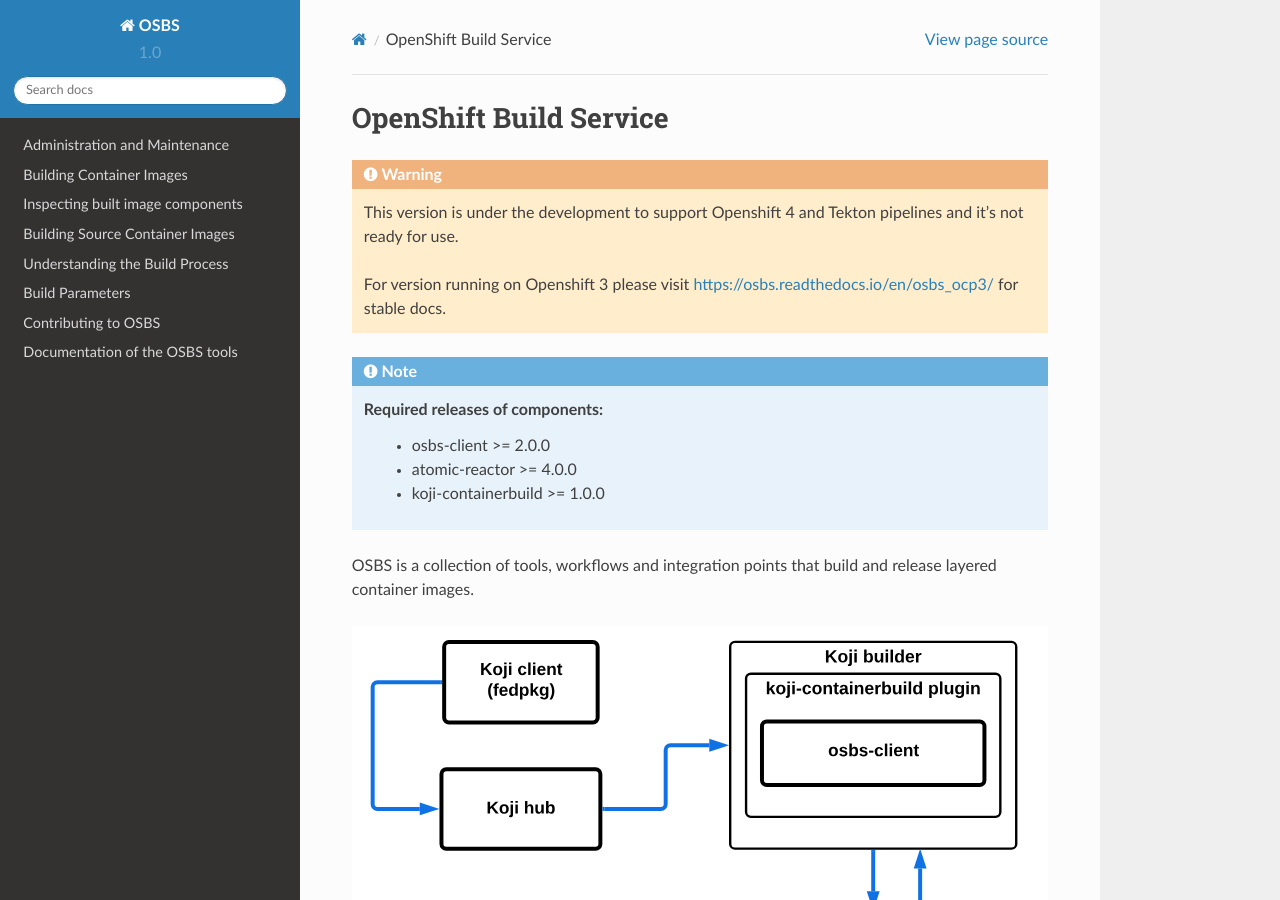
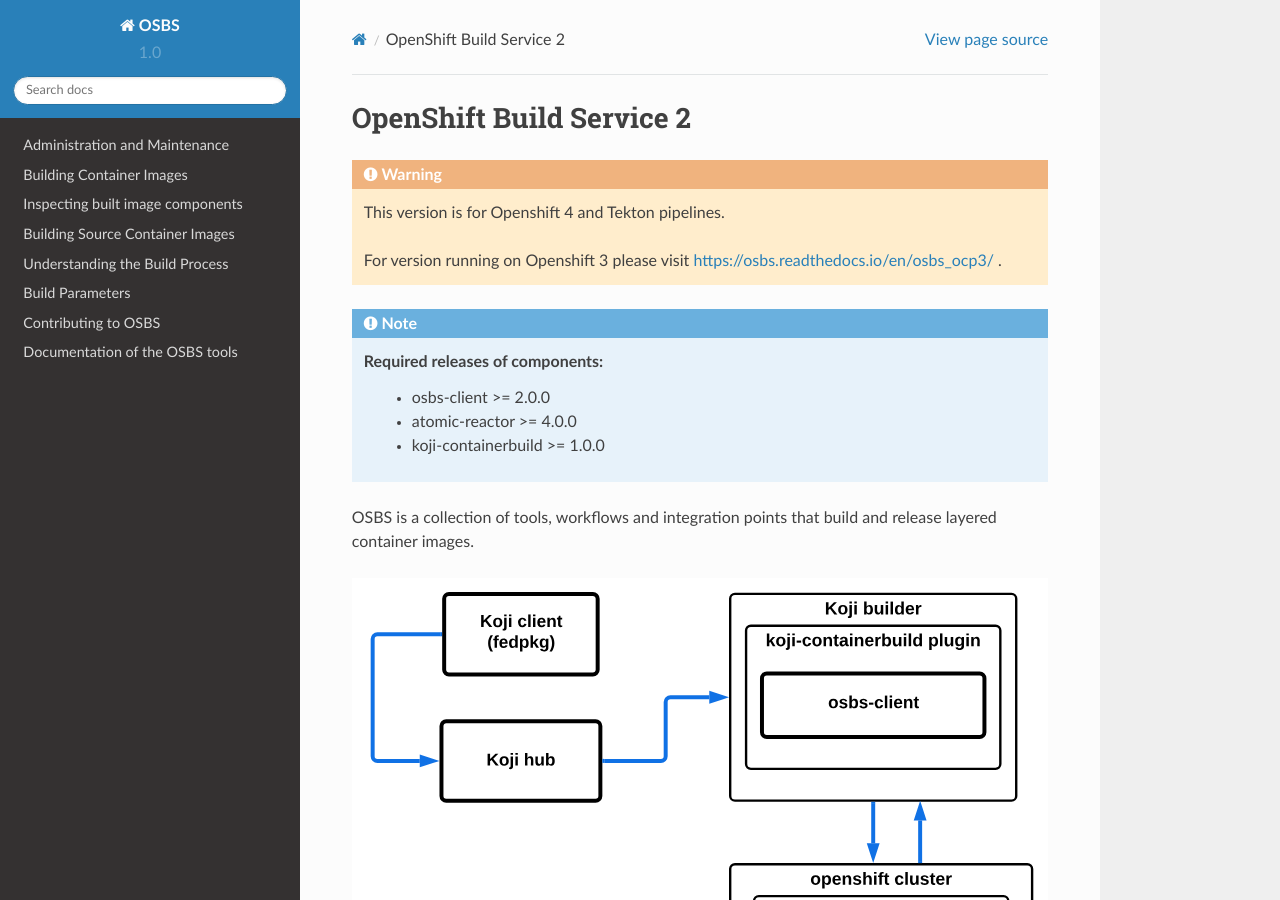
Before and after one commit to containerbuildsystem/osbs-docs, a Sphinx documentation site: the page built from docs/index.rst, in a window 1280 px wide and 900 px high. Built offline with Sphinx 7.4.7 and the Read the Docs theme 2.0.0, drawn with Linux system fonts in a browser that asks for light colours.

Commit message:
Update version warning
OSBS2 has been released

Signed-off-by: Martin Basti <mbasti@redhat.com>

```diff
--- a/docs/index.rst
+++ b/docs/index.rst
@@ -1,10 +1,10 @@
-OpenShift Build Service
-=======================
+OpenShift Build Service 2
+=========================
 
 .. warning::
-  This version is under the development to support Openshift 4 and Tekton pipelines and it's not ready for use.
+  This version is for Openshift 4 and Tekton pipelines.
 
-  For version running on Openshift 3 please visit https://osbs.readthedocs.io/en/osbs_ocp3/ for stable docs.
+  For version running on Openshift 3 please visit https://osbs.readthedocs.io/en/osbs_ocp3/ .
 
 .. note::
   Required releases of components:
```
